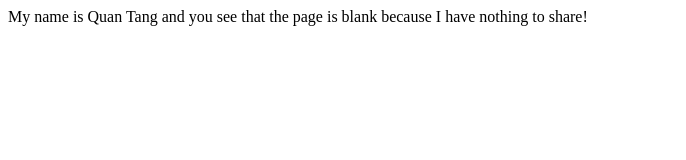
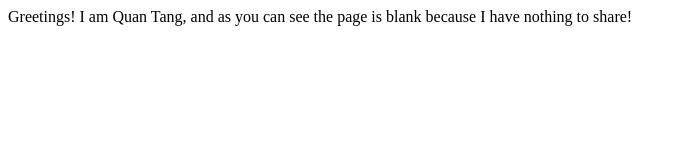
Before and after one commit to QuanTangUoA/QuanTangUoA.github.io, a plain HTML site: page index.html in a window 1280 px wide. Shown: the whole page, without its empty margins (0-686 px from the left). Drawn offline with Linux system fonts and the light colour scheme.

Commit message:
modified greeting message

```diff
--- a/index.html
+++ b/index.html
@@ -4,6 +4,6 @@
         <title>Quan's personal website</title>
     </head>
     <body>
-        My name is Quan Tang and you see that the page is blank because I have nothing to share!
+        Greetings! I am Quan Tang, and as you can see the page is blank because I have nothing to share!
     </body>
 </html>
```
